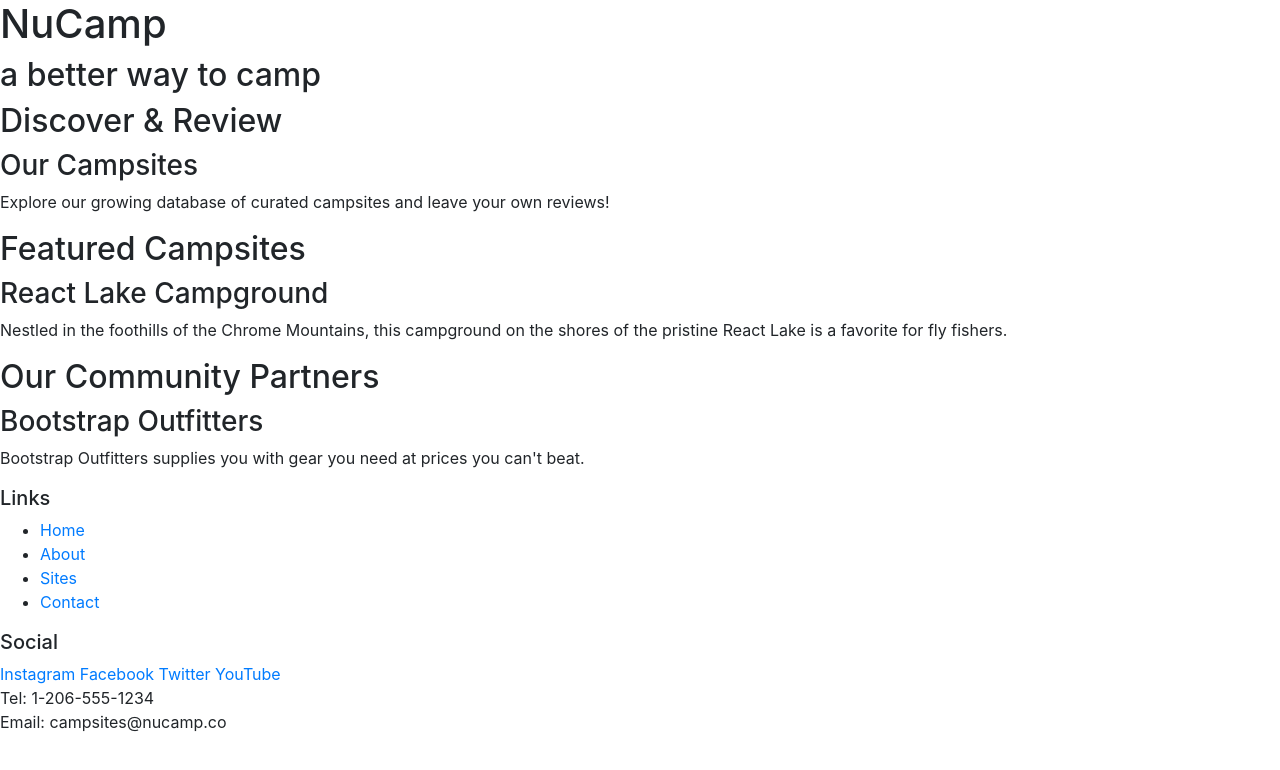
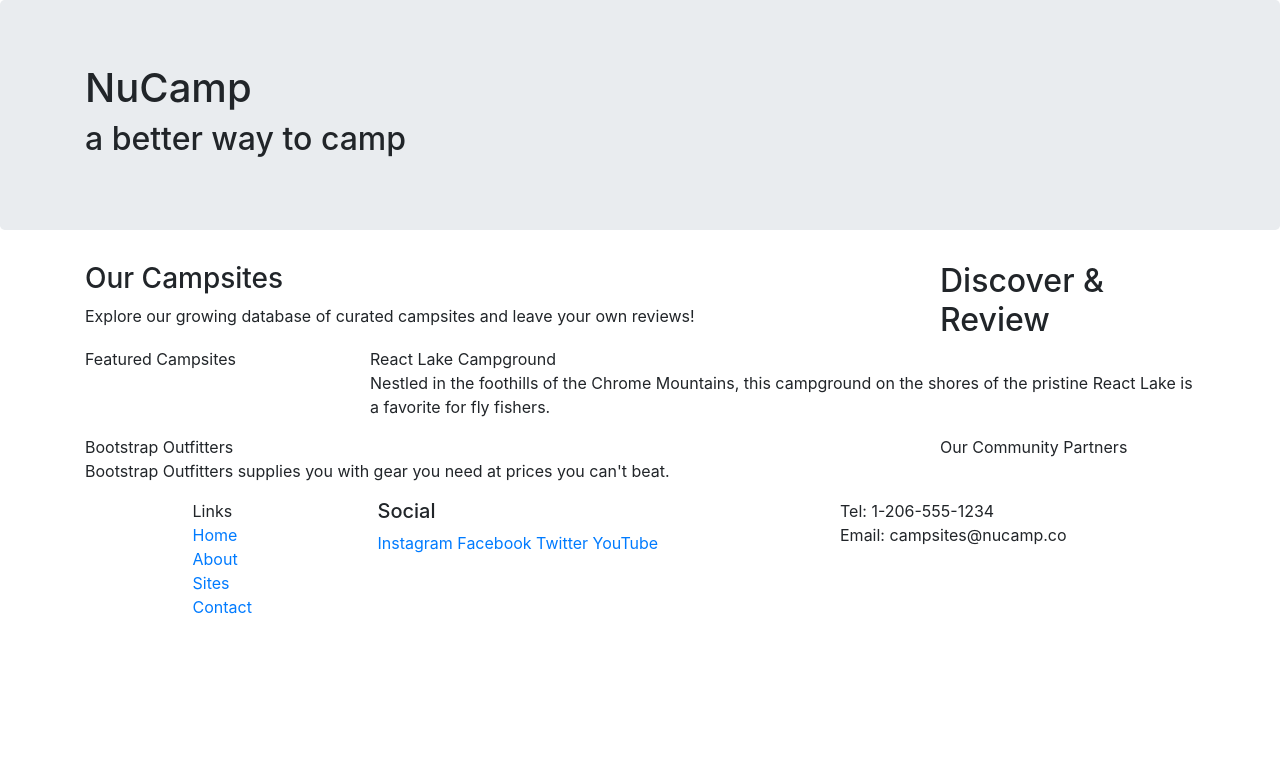
Before and after one commit to snkypythn/Nucampsite, a website: page index.html in a window 1280 px wide. Drawn offline with nearby package versions, Linux system fonts and the light colour scheme.

Commit message:
bootstrap grid

```diff
--- a/index.html
+++ b/index.html
@@ -11,52 +11,76 @@
 
 <body>
 
-    <header>
-        <div>
+    <header class="jumbotron">
+            <div class="container">
+                <div class="row">
+                    <div class="col">
             <h1>NuCamp</h1>
             <h2>a better way to camp</h2>
         </div>
+    </div>
+</div>
     </header>
 
-    <div>
-        <h2>Discover & Review</h2>
+
+    <div class="container">
+        <div class="row">
+             <div class= "col-sm-4 order-sm-last col-md-3">
+       <h2>Discover & Review</h2>
+       </div>
+       <div class= "col">
         <h3>Our Campsites</h3>
         <p>Explore our growing database of curated campsites and leave your own reviews!</p>
+        </div>
     </div>
 
-    <div>
+    <div class= "row">
+        <div class="col-sm-4 col-md-3"
         <h2>Featured Campsites</h2>
-        <h3>React Lake Campground</h3>
-        <p>Nestled in the foothills of the Chrome Mountains, this campground on the shores of the pristine React Lake is a favorite for fly fishers.</p>
+    </div>
+    <div class="col"
+            <h3>React Lake Campground</h3>
+            <p>Nestled in the foothills of the Chrome Mountains, this campground on the shores of the pristine React Lake is a favorite for fly fishers.</p>
+        </div>
     </div>
 
-    <div>
+    <div class= "row">
+        <div class="col-sm-4 order-sm-last col-md-3"
         <h2>Our Community Partners</h2>
-        <h3>Bootstrap Outfitters</h3>
-        <p>Bootstrap Outfitters supplies you with gear you need at prices you can't beat.</p>
+    </div>
+    <div class="col"
+            <h3>Bootstrap Outfitters</h3>
+            <p>Bootstrap Outfitters supplies you with gear you need at prices you can't beat.</p>
+        </div>
     </div>
 
     <footer>
-        <div>
+        <div class="container">
+            <div class="row">
+                <div class="col-4 col-sm-2 offset-1"
+
+
             <h5>Links</h5>
-            <ul>
+            <ul class="list-unstyled">
                 <li><a href="#">Home</a></li>
                 <li><a href="#">About</a></li>
                 <li><a href="#">Sites</a></li>
                 <li><a href="#">Contact</a></li>
             </ul>
         </div>
-        <div>
+        <div class="col-6 col-sm-5">
             <h5>Social</h5>
             <a href="http://instagram.com/">Instagram</a>
             <a href="http://facebook.com/">Facebook</a>
             <a href="http://twitter.com/">Twitter</a>
             <a href="http://youtube.com/">YouTube</a>
         </div>
-        <div>
+        <div class="col-sm-4">
             Tel: 1-206-555-1234<br />
             Email: campsites@nucamp.co
         </div>
+        </div>
+    </div>
     </footer>
        <!-- jQuery must come first, then Popper.js, then the Bootstrap JavaScript plugins.-->
        <script src="node_modules/jquery/dist/jquery.slim.min.js"></script>
```
